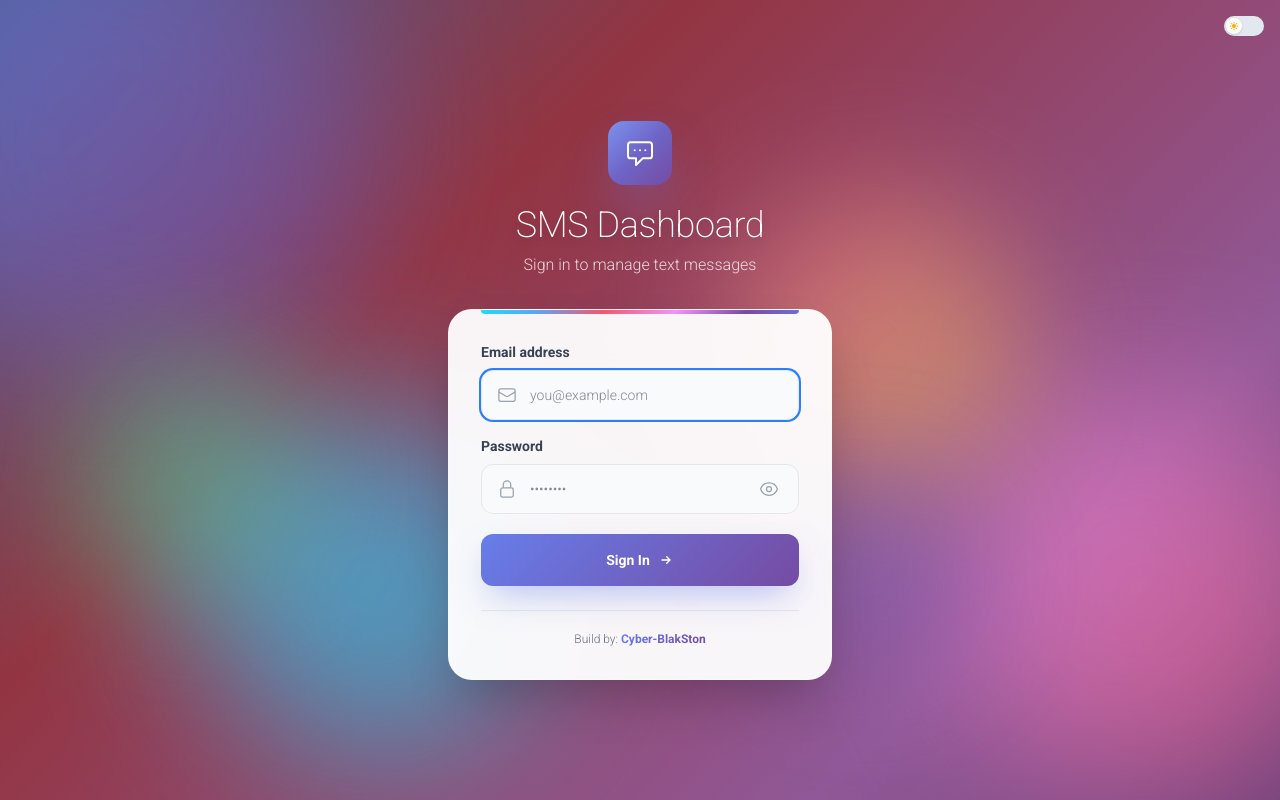
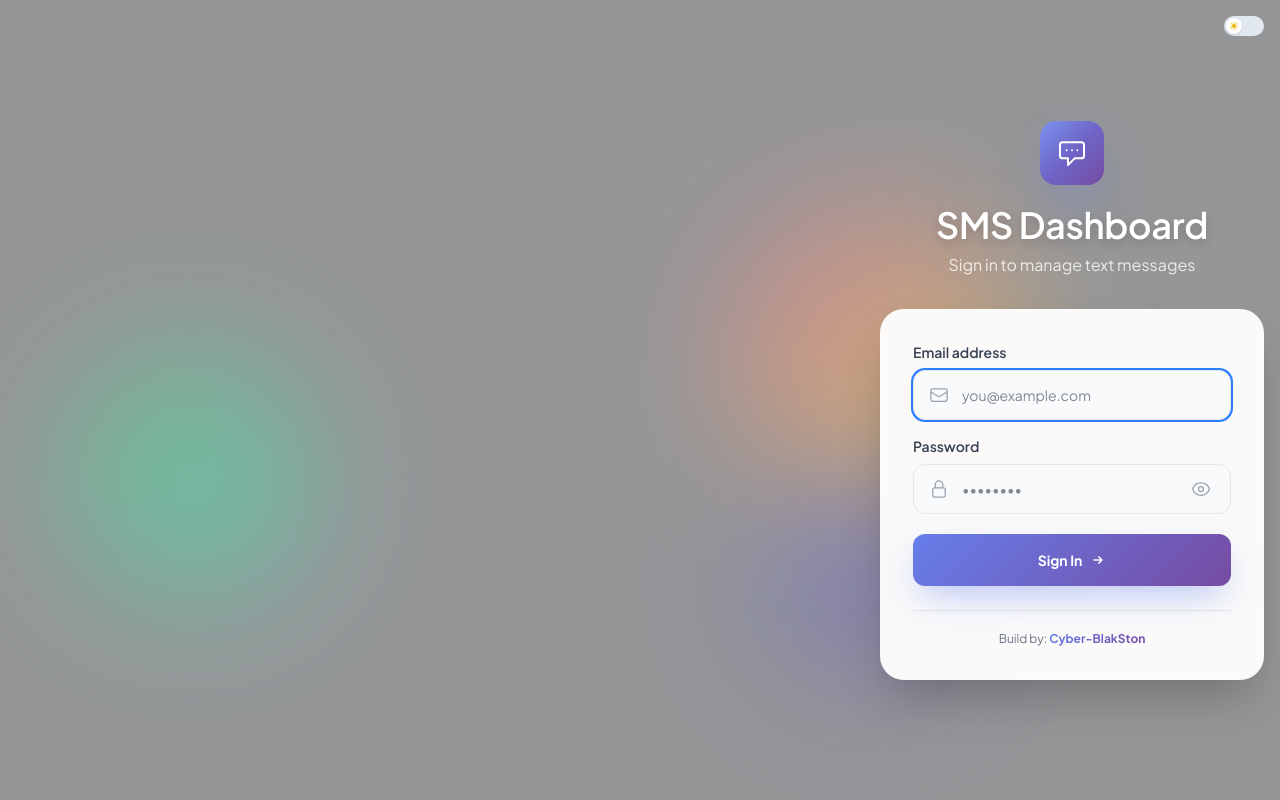
Before and after one commit to mojadollc/smsmanagement, a Next.js app: page /login in a window 1280 px wide. Built offline with nearby package versions, Linux system fonts and the light colour scheme.

Commit message:
feat: switch to Plus Jakarta Sans font

```diff
--- a/app/api/admin/users/route.ts
+++ b/app/api/admin/users/route.ts
@@ -5,8 +5,21 @@ import { requireAdmin, hashPassword } from "@/lib/auth";
 export async function GET() {
   const admin = await requireAdmin();
   if (!admin) return NextResponse.json({ error: "Unauthorized" }, { status: 401 });
+
   const users = await prisma.user.findMany({
-    select: { id: true, name: true, email: true, role: true, active: true, createdAt: true },
+    select: {
+      id: true,
+      name: true,
+      email: true,
+      role: true,
+      active: true,
+      createdAt: true,
+      lastLoginAt: true,
+      lastLoginIp: true,
+      loginCity: true,
+      loginRegion: true,
+      loginCountry: true,
+    },
     orderBy: { createdAt: "asc" },
   });
   return NextResponse.json(users);
--- a/app/globals.css
+++ b/app/globals.css
@@ -1,7 +1,4 @@
 @import "tailwindcss";
-
-/* ── Google Fonts - Roboto ──────────────────────────────────── */
-/* Roboto: Thin 100, ExtraLight 200, Light 300, Regular 400, Medium 500, Bold 700, Black 900 */
 
 /* ── Theme tokens ─────────────────────────────────────────── */
 :root {
@@ -48,22 +45,22 @@
   --sidebar-hover: #111827;
 }
 
-/* ── Base with Uber Move ───────────────────────────────────── */
+/* ── Base with Plus Jakarta Sans ───────────────────────────── */
 * { box-sizing: border-box; }
 
 body {
   background: var(--bg);
   color: var(--text);
-  font-family: 'Roboto', system-ui, -apple-system, BlinkMacSystemFont, sans-serif;
-  font-weight: 300;
+  font-family: var(--font-jakarta), system-ui, -apple-system, BlinkMacSystemFont, sans-serif;
+  font-weight: 400;
   -webkit-font-smoothing: antialiased;
   -moz-osx-font-smoothing: grayscale;
   transition: background 0.2s, color 0.2s;
 }
 
 h1, h2, h3, h4, h5, h6 {
-  font-family: 'Roboto', system-ui, sans-serif;
-  font-weight: 200;
+  font-family: var(--font-jakarta), system-ui, sans-serif;
+  font-weight: 600;
   letter-spacing: -0.01em;
 }
 
@@ -81,8 +78,8 @@ h1, h2, h3, h4, h5, h6 {
   border-radius: 0.5rem;
   padding: 0.625rem 0.875rem;
   font-size: 0.875rem;
-  font-family: 'Roboto', system-ui, sans-serif;
-  font-weight: 300;
+  font-family: var(--font-jakarta), system-ui, sans-serif;
+  font-weight: 400;
   color: var(--text);
   outline: none;
   transition: border-color 0.15s, box-shadow 0.15s;
@@ -100,7 +97,7 @@ h1, h2, h3, h4, h5, h6 {
   border-radius: 0.5rem;
   padding: 0.625rem 1.25rem;
   font-size: 0.875rem;
-  font-family: 'Roboto', system-ui, sans-serif;
+  font-family: var(--font-jakarta), system-ui, sans-serif;
   font-weight: 500;
   cursor: pointer;
   transition: background 0.15s, opacity 0.15s;
@@ -115,7 +112,7 @@ h1, h2, h3, h4, h5, h6 {
   border-radius: 0.5rem;
   padding: 0.625rem 1.25rem;
   font-size: 0.875rem;
-  font-family: 'Roboto', system-ui, sans-serif;
+  font-family: var(--font-jakarta), system-ui, sans-serif;
   font-weight: 400;
   cursor: pointer;
   transition: background 0.15s;
@@ -127,55 +124,3 @@ h1, h2, h3, h4, h5, h6 {
 ::-webkit-scrollbar-track { background: transparent; }
 ::-webkit-scrollbar-thumb { background: var(--border); border-radius: 3px; }
 ::-webkit-scrollbar-thumb:hover { background: var(--text-3); }
-
-/* ── Animated Gradient Background (Suno style) ────────────── */
-@keyframes gradient-shift {
-  0% { background-position: 0% 50%; }
-  50% { background-position: 100% 50%; }
-  100% { background-position: 0% 50%; }
-}
-
-@keyframes gradient-rotate {
-  0% { transform: rotate(0deg); }
-  100% { transform: rotate(360deg); }
-}
-
-@keyframes pulse-glow {
-  0%, 100% { opacity: 0.5; transform: scale(1); }
-  50% { opacity: 0.8; transform: scale(1.05); }
-}
-
-@keyframes float {
-  0%, 100% { transform: translateY(0) rotate(0deg); }
-  33% { transform: translateY(-10px) rotate(1deg); }
-  66% { transform: translateY(5px) rotate(-1deg); }
-}
-
-.gradient-bg-animated {
-  background: linear-gradient(-45deg, #667eea, #764ba2, #f093fb, #f5576c, #4facfe, #00f2fe, #43e97b, #38f9d7, #fa709a, #fee140);
-  background-size: 400% 400%;
-  animation: gradient-shift 15s ease infinite;
-}
-
-.glow-orb {
-  position: absolute;
-  border-radius: 50%;
-  filter: blur(80px);
-  opacity: 0.6;
-  animation: pulse-glow 4s ease-in-out infinite;
-}
-
-.orb-1 {
-  background: linear-gradient(135deg, #667eea, #764ba2);
-  animation: float 8s ease-in-out infinite;
-}
-
-.orb-2 {
-  background: linear-gradient(135deg, #f093fb, #f5576c);
-  animation: float 10s ease-in-out infinite reverse;
-}
-
-.orb-3 {
-  background: linear-gradient(135deg, #4facfe, #00f2fe);
-  animation: float 12s ease-in-out infinite;
-}
--- a/app/layout.tsx
+++ b/app/layout.tsx
@@ -1,5 +1,13 @@
 import type { Metadata, Viewport } from "next";
+import { Plus_Jakarta_Sans } from "next/font/google";
 import "./globals.css";
+
+const jakarta = Plus_Jakarta_Sans({
+  subsets: ["latin"],
+  display: "swap",
+  variable: "--font-jakarta",
+  weight: ["300", "400", "500", "600", "700"],
+});
 
 export const viewport: Viewport = {
   width: "device-width",
@@ -60,15 +68,8 @@ export const metadata: Metadata = {
 
 export default function RootLayout({ children }: { children: React.ReactNode }) {
   return (
-    <html lang="en" suppressHydrationWarning>
+    <html lang="en" suppressHydrationWarning className={jakarta.variable}>
       <head>
-        {/* Google Fonts - Roboto */}
-        <link rel="preconnect" href="https://fonts.googleapis.com" />
-        <link rel="preconnect" href="https://fonts.gstatic.com" crossOrigin="anonymous" />
-        <link
-          href="https://fonts.googleapis.com/css2?family=Roboto:wght@100;200;300;400;500;700;900&display=swap"
-          rel="stylesheet"
-        />
         {/* No-flash theme script — runs before paint */}
         <script
           dangerouslySetInnerHTML={{
@@ -100,7 +101,7 @@ export default function RootLayout({ children }: { children: React.ReactNode })
         <meta name="apple-mobile-web-app-status-bar-style" content="black-translucent" />
         <link rel="apple-touch-icon" href="/icons/icon-192x192.png" />
       </head>
-      <body className="antialiased" style={{ fontFamily: "'Roboto', system-ui, sans-serif" }}>
+      <body className="antialiased">
         {children}
       </body>
     </html>
--- a/components/campaigns/CampaignForm.tsx
+++ b/components/campaigns/CampaignForm.tsx
@@ -18,7 +18,7 @@ export default function CampaignForm() {
   const [message, setMessage] = useState("");
   const [adminDailyLimit, setAdminDailyLimit] = useState(200);
   const [sendingMethods, setSendingMethods] = useState<SendingMethods>({ immediate: true, batch: true });
-  const [sendMethod, setSendMethod] = useState<"immediate" | "batch" | null>(null);
+  const [sendMethod, setSendMethod] = useState<"immediate" | "batch">("batch"); // Always batch for campaigns
   const [schedules, setSchedules] = useState<ScheduleSlot[]>([{ time: "09:00", count: 50 }]);
   const [submitting, setSubmitting] = useState(false);
   const [search, setSearch] = useState("");
@@ -32,8 +32,8 @@ export default function CampaignForm() {
         if (d.dailyLimit) setAdminDailyLimit(d.dailyLimit);
         const methods: SendingMethods = d.sendingMethods ?? { immediate: true, batch: true };
         setSendingMethods(methods);
-        if (methods.batch) setSendMethod("batch");
-        else if (methods.immediate) setSendMethod("immediate");
+        // Campaigns always use batch mode
+        setSendMethod("batch");
       });
 
     fetch("/api/customers?limit=500")
@@ -294,52 +294,15 @@ export default function CampaignForm() {
         )}
       </div>
 
-      {/* Sending Method */}
+      {/* Sending Method - Always Batch for Campaigns */}
       <div className="card p-5 space-y-4" style={{ background: "var(--bg-card)" }}>
+        <div className="flex items-center justify-between">
           <h2 className="font-semibold" style={{ color: "var(--text)" }}>Sending Method</h2>
-
-        {noMethodsEnabled ? (
-          <div
-            className="flex items-center gap-2 px-4 py-3 rounded-lg text-sm"
-            style={{ background: "rgba(239,68,68,0.08)", border: "1px solid rgba(239,68,68,0.2)", color: "#dc2626" }}
-          >
-            <svg className="w-4 h-4 shrink-0" fill="none" viewBox="0 0 24 24" stroke="currentColor" strokeWidth={2}>
-              <path strokeLinecap="round" strokeLinejoin="round" d="M12 9v2m0 4h.01m-6.938 4h13.856c1.54 0 2.502-1.667 1.732-3L13.732 4c-.77-1.333-2.694-1.333-3.464 0L3.34 16c-.77 1.333.192 3 1.732 3z" />
-            </svg>
-            No sending methods are enabled. Contact your administrator.
+          <span className="text-xs px-2.5 py-1 rounded-full font-medium" style={{ background: "rgba(59,130,246,0.15)", color: "#2563eb" }}>Batch / Drip</span>
         </div>
-        ) : (
-          <div className={`grid gap-3 ${enabledCount === 2 ? "grid-cols-2" : "grid-cols-1"}`}>
-            {methodOptions
-              .filter((m) => sendingMethods[m.id])
-              .map((m) => {
-                const active = sendMethod === m.id;
-                return (
-                  <button
-                    key={m.id}
-                    type="button"
-                    onClick={() => setSendMethod(m.id)}
-                    className="text-left p-4 rounded-xl transition-all"
-                    style={{
-                      border: `2px solid ${active ? "var(--accent)" : "var(--border)"}`,
-                      background: active ? "var(--accent-soft)" : "var(--bg-subtle)",
-                    }}
-                  >
-                    <div
-                      className="w-9 h-9 rounded-lg flex items-center justify-center mb-2"
-                      style={{ background: m.iconBg, color: m.iconColor }}
-                    >
-                      {m.icon}
-                    </div>
-                    <p className="text-sm font-semibold" style={{ color: active ? "var(--accent-text)" : "var(--text)" }}>{m.label}</p>
-                    <p className="text-xs mt-0.5" style={{ color: "var(--text-3)" }}>{m.desc}</p>
-                  </button>
-                );
-              })}
-          </div>
-        )}
-
-        {sendMethod === "batch" && (
+        <p className="text-sm" style={{ color: "var(--text-2)" }}>
+          Campaigns are sent in batches throughout the day to avoid carrier spam filters and ensure delivery.
+        </p>
         <div
           className="flex items-center gap-2 px-3 py-2 rounded-lg text-sm"
           style={{ background: "rgba(34,197,94,0.08)", border: "1px solid rgba(34,197,94,0.2)", color: "#16a34a" }}
@@ -349,7 +312,6 @@ export default function CampaignForm() {
           </svg>
           Recommended — avoids carrier spam filters and looks natural
         </div>
-        )}
       </div>
 
       {/* Batch schedule */}
```
Also changed, not shown: app/api/auth/login/route.ts (+60 -0 lines), app/dashboard/admin/page.tsx (+49 -12 lines), 1 other file (tests, documents, lock files or other folders). Lines whose indentation alone changed are shown as unchanged.
